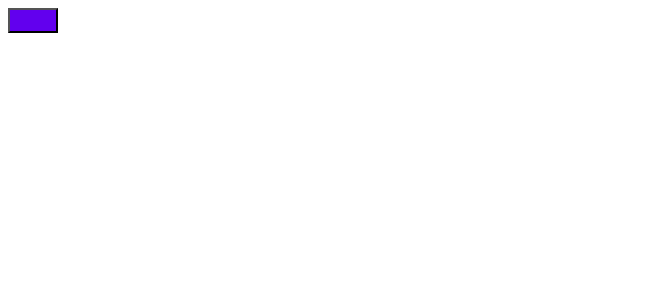
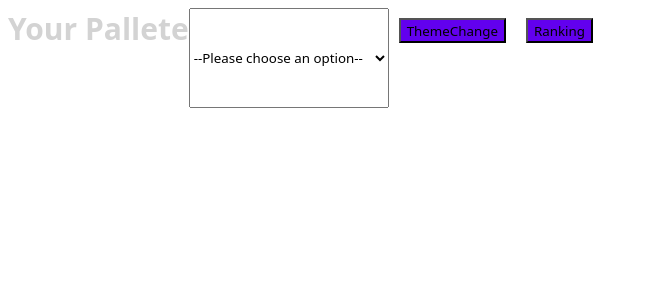
Before and after one commit to SugarSyrup/yourPalette, a React (Create React App) app: page / in a window 1280 px wide. Shown: the top 300 px of the page, without its empty margins (0-648 px from the left). Built offline with nearby package versions, Linux system fonts and the light colour scheme.

Commit message:
Create: Header / Tone Selector

```diff
--- a/src/App.tsx
+++ b/src/App.tsx
@@ -10,6 +10,10 @@ const Container = styled.div`
   width:100vw;
   height:100vh;
   margin:0;
+
+  *{
+    font-family: system-ui, -apple-system, BlinkMacSystemFont, 'Segoe UI', Roboto, Oxygen, Ubuntu, Cantarell, 'Open Sans', 'Helvetica Neue', sans-serif;
+  }
 `;
 
 
--- a/src/Components/Header.tsx
+++ b/src/Components/Header.tsx
@@ -1,4 +1,4 @@
-import React from 'react';
+import React, { useState } from 'react';
 import styled from 'styled-components';
 
 interface Props {
@@ -11,18 +11,51 @@ const Container = styled.header`
     margin:0;
     background-color: ${(props) => props.theme.bgColor};
     color: ${(props) => props.theme.textColorP};
+
+    display:flex;
+`;
+
+const Logo = styled.span`
+    font-size:30px;
+    font-weight:bolder;
+
+    color: ${(props) => props.theme.textColorH};
+`;
+
+const ToneSelector = styled.select`
+    width:200px;
+    height:100px;
 `;
 
 const ThemeChangeBTN = styled.button`
-    width:50px;
+    margin:10px;
     height:25px;
     background-color: ${(props) => props.theme.buttonColor};
 `;
 
+const RankingBtn = styled(ThemeChangeBTN)``;
+
 const Header = ({ changeColor }:Props) => {
+    const [tone, setTone] = useState("")
+    const toneSelectorOnChange = (event:React.ChangeEvent<HTMLSelectElement>) => {
+        event.preventDefault();
+        setTone(event.target.value);
+    }
+
     return(
         <Container>
-            <ThemeChangeBTN onClick={changeColor}/>
+            <Logo>Your Pallete</Logo>
+            <ToneSelector onChange={toneSelectorOnChange}>
+                <option value="">--Please choose an option--</option>
+                <option value="dog">Dog</option>
+                <option value="cat">Cat</option>
+                <option value="hamster">Hamster</option>
+                <option value="parrot">Parrot</option>
+                <option value="spider">Spider</option>
+                <option value="goldfish">Goldfish</option>
+            </ToneSelector>
+            <ThemeChangeBTN onClick={changeColor}>ThemeChange</ThemeChangeBTN>
+            <RankingBtn>Ranking</RankingBtn>
         </Container>
     );
 }
```
Also changed, not shown: index.css (added).
